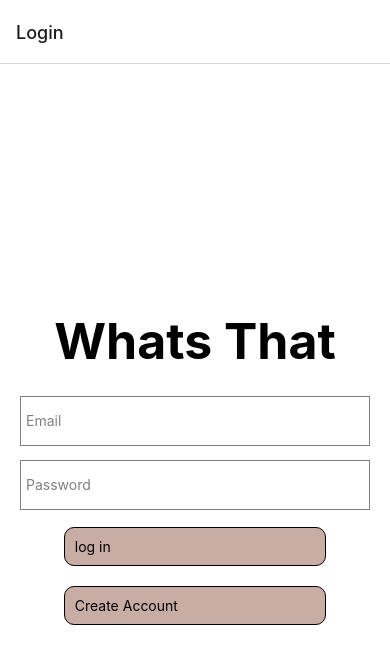
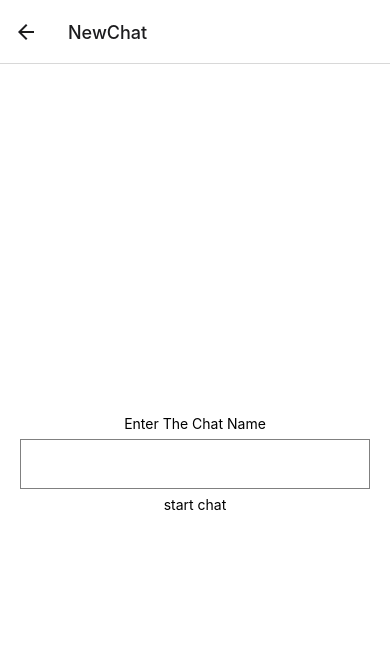
Before and after one commit to adil-10/Whats-That-Project, a React Native app in the folder Assignment/: screen /NewChat in a window 390 px wide. Shown: the top 664 px of the page. Built offline with nearby package versions, Linux system fonts and the light colour scheme.

Commit message:
create a chat
User is now able to create a chat, a chat id is generated matched the API spec, however the profile photo feature of the application is  stil yet to be implemented

```diff
--- a/Assignment/App.js
+++ b/Assignment/App.js
@@ -5,7 +5,6 @@ import { StyleSheet, Text, View } from 'react-native';
 import { NavigationContainer } from '@react-navigation/native'
 import { createNativeStackNavigator } from '@react-navigation/native-stack';
 import { createBottomTabNavigator } from '@react-navigation/bottom-tabs';
-
 
 import Login from './components/login';
 import SignUp from './components/signUp';
@@ -15,6 +14,7 @@ import Profile from './components/profile';
 import ChangePass from './components/changePass';
 import BlockedContacts from './components/blockedContacts';
 import SearchContact from './components/searchContact';
+import NewChat from './components/newChat';
 
 const Stack = createNativeStackNavigator();
 const Tab = createBottomTabNavigator();
@@ -22,10 +22,10 @@ const Tab = createBottomTabNavigator();
 const HomeTab = () => {
   return (
     <Tab.Navigator>
-      <Tab.Screen name='HomePage' component={HomePage} options={{ headerShown: false }}/>
-      <Tab.Screen name='Contacts' component={Contacts} options={{ headerShown: false }}/>
-      <Tab.Screen name='BlockedContacts' component={BlockedContacts} options={{ headerShown: false }}/>
-      <Tab.Screen name='Profile' component={Profile} options={{ headerShown: false }}/>
+      <Tab.Screen name='HomePage' component={HomePage} options={{ headerShown: false }} />
+      <Tab.Screen name='Contacts' component={Contacts} options={{ headerShown: false }} />
+      <Tab.Screen name='BlockedContacts' component={BlockedContacts} options={{ headerShown: false }} />
+      <Tab.Screen name='Profile' component={Profile} options={{ headerShown: false }} />
     </Tab.Navigator>
   );
 }
@@ -42,15 +42,16 @@ const HomeTab = () => {
 
 
 export default class App extends Component {
-  render(){
+  render() {
     return (
       <NavigationContainer>
         <Stack.Navigator>
-          <Stack.Screen name='Login' component={Login} options={{ headerShown: true }}/>
-          <Stack.Screen name='SignUp' component={SignUp} options={{ headerShown: true }}/>
-          <Stack.Screen name='ChangePass' component={ChangePass} options={{ headerShown: true }}/>
-          <Stack.Screen name='SearchContact' component={SearchContact} options={{ headerShown: true }}/>
-          <Stack.Screen name='HomePage' component={HomeTab} options={{ headerShown: true}}/>
+          <Stack.Screen name='Login' component={Login} options={{ headerShown: true }} />
+          <Stack.Screen name='SignUp' component={SignUp} options={{ headerShown: true }} />
+          <Stack.Screen name='ChangePass' component={ChangePass} options={{ headerShown: true }} />
+          <Stack.Screen name='SearchContact' component={SearchContact} options={{ headerShown: true }} />
+          <Stack.Screen name='NewChat' component={NewChat} options={{ headerShown: true }} />
+          <Stack.Screen name='HomePage' component={HomeTab} options={{ headerShown: true }} />
         </Stack.Navigator>
       </NavigationContainer>
     )
--- a/Assignment/components/homePage.js
+++ b/Assignment/components/homePage.js
@@ -1,6 +1,9 @@
 import React, { Component } from 'react';
-import { Text, View } from 'react-native';
+import { StatusBar } from 'expo-status-bar';
+import { Text, TextInput, View, Button, Alert, TouchableOpacity, StyleSheet, FlatList, ActivityIndicator } from 'react-native';
+import validator from 'validator';
 import AsyncStorage from '@react-native-async-storage/async-storage';
+import { MenuProvider, Menu, MenuOptions, MenuOption, MenuTrigger } from 'react-native-popup-menu';
 
 class HomePage extends Component {
 
@@ -32,8 +35,20 @@ class HomePage extends Component {
   };
 
   render() {
+    const navigation = this.props.navigation;
     return (
-      <View>
+      <View style={styles.container}>
+
+        <View style={styles.Icon}>
+          <MenuProvider style={{ flexDirection: 'column', padding: 25 }}>
+            <Menu>
+              <MenuTrigger text='...' customStyles={{ triggerText: { fontSize: 20, fontWeight: 'bold' } }} />                                <MenuOptions>
+                <MenuOption onSelect={() => navigation.navigate('NewChat')} text='New Chat' />
+              </MenuOptions>
+            </Menu>
+          </MenuProvider>
+        </View>
+
         <Text>Hello, I am the home page</Text>
       </View>
     );
@@ -41,3 +56,21 @@ class HomePage extends Component {
 }
 
 export default HomePage;
+
+const styles = StyleSheet.create({
+  container: {
+    flex: 1,
+    backgroundColor: 'white',
+    alignItems: 'center',
+    justifyContent: 'center',
+    width: '100%',
+    paddingTop: 20,
+    paddingHorizontal: 20,
+  },
+  Icon: {
+    position: 'absolute',
+    top: 0,
+    right: 0,
+    padding: 15,
+  },
+})
--- /dev/null
+++ b/Assignment/components/newChat.js
@@ -0,0 +1,92 @@
+import React, { Component } from 'react';
+import { StatusBar } from 'expo-status-bar';
+import { Text, TextInput, View, Button, Alert, TouchableOpacity, StyleSheet, FlatList, ActivityIndicator } from 'react-native';
+import validator from 'validator';
+import AsyncStorage from '@react-native-async-storage/async-storage';
+import { MenuProvider, Menu, MenuOptions, MenuOption, MenuTrigger } from 'react-native-popup-menu';
+
+class NewChat extends Component {
+    constructor(props) {
+        super(props);
+        this.state = {
+            name: '',
+        };
+        this.startChat = this.startChat.bind(this);
+    }
+
+    startChat = async () => {
+
+        let toSend = {
+            name: this.state.name,
+        };
+
+        console.log("HERE", toSend)
+        return fetch("http://127.0.0.1:3333/api/1.0.0/chat", {
+            method: 'POST',
+            headers: {
+                'Content-Type': 'application/json',
+                'X-Authorization': await AsyncStorage.getItem('@session_token'),
+            },
+            body: JSON.stringify(toSend)
+        })
+            .then(async (response) => {
+                const responseJson = await response.json();
+                console.log(responseJson)
+                await AsyncStorage.setItem('@chat_id', responseJson.chat_id)
+
+
+            })
+            .catch((error) => {
+                console.log(error);
+                console.log(error.response && error.response.data);
+            })
+    }
+
+
+
+
+
+
+    render() {
+        return (
+            <View style={styles.container}>
+                <Text>Enter The Chat Name</Text>
+                <TextInput style={styles.chatStyle}
+                    placeholder=""
+                    onChangeText={name => this.setState({ name })}
+                    value={this.state.name}
+                    placeholderTextColor="gray"
+                />
+
+                <TouchableOpacity
+                    onPress={this.startChat}>
+                    <Text>start chat</Text>
+                </TouchableOpacity>
+            </View>
+        );
+    }
+}
+
+export default NewChat;
+
+const styles = StyleSheet.create({
+    container: {
+        flex: 1,
+        backgroundColor: 'white',
+        alignItems: 'center',
+        justifyContent: 'center',
+        width: '100%',
+        paddingTop: 20,
+        paddingHorizontal: 20,
+    },
+    chatStyle: {
+        borderWidth: 1,
+        borderColor: 'gray',
+        width: '100%',
+        height: 50,
+        marginVertical: '2%',
+        paddingHorizontal: 5,
+        color: 'black',
+    },
+
+})
--- a/Assignment/package.json
+++ b/Assignment/package.json
@@ -15,13 +15,16 @@
     "@react-navigation/native": "^6.1.5",
     "@react-navigation/native-stack": "^6.9.11",
     "expo": "~47.0.12",
+    "expo-camera": "~13.1.0",
     "expo-status-bar": "~1.4.2",
     "react": "18.1.0",
     "react-dom": "18.1.0",
     "react-native": "0.70.5",
+    "react-native-popup-menu": "^0.16.1",
     "react-native-safe-area-context": "4.4.1",
     "react-native-screens": "~3.18.0",
     "react-native-web": "~0.18.9",
+    "save": "^2.9.0",
     "validator": "^13.9.0"
   },
   "devDependencies": {
--- /dev/null
+++ b/Assignment/webpack.config.js
@@ -0,0 +1,15 @@
+const createExpoWebpackConfigAsync = require('@expo/webpack-config');
+const path = require("path")
+
+module.exports = async function (env, argv) {
+  const config = await createExpoWebpackConfigAsync(env, argv);
+
+  config.resolve = {
+    ...config.resolve,
+    alias: {
+      ...config.resolve.alias,
+      react: path.resolve(__dirname, "./node_modules/react")
+    }
+  };
+  return config;
+};
```
Also changed, not shown: Assignment/components/camera-takephoto.js (added, +67 -0 lines), Assignment/components/contacts.js (+19 -19 lines), Assignment/components/login.js (+12 -11 lines), Assignment/components/profile.js (+11 -7 lines), 1 other file (tests, documents, lock files or other folders). Lines whose indentation alone changed are shown as unchanged.
